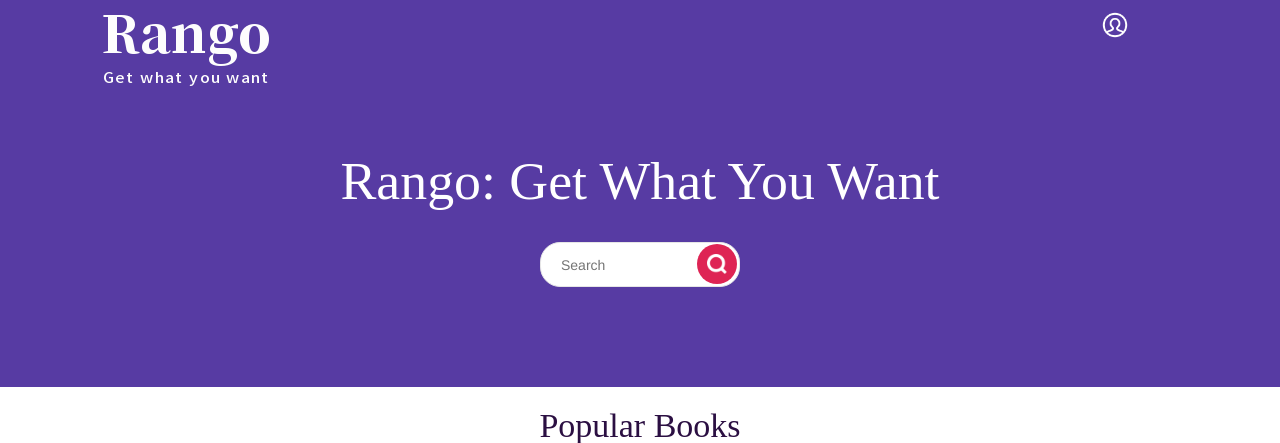
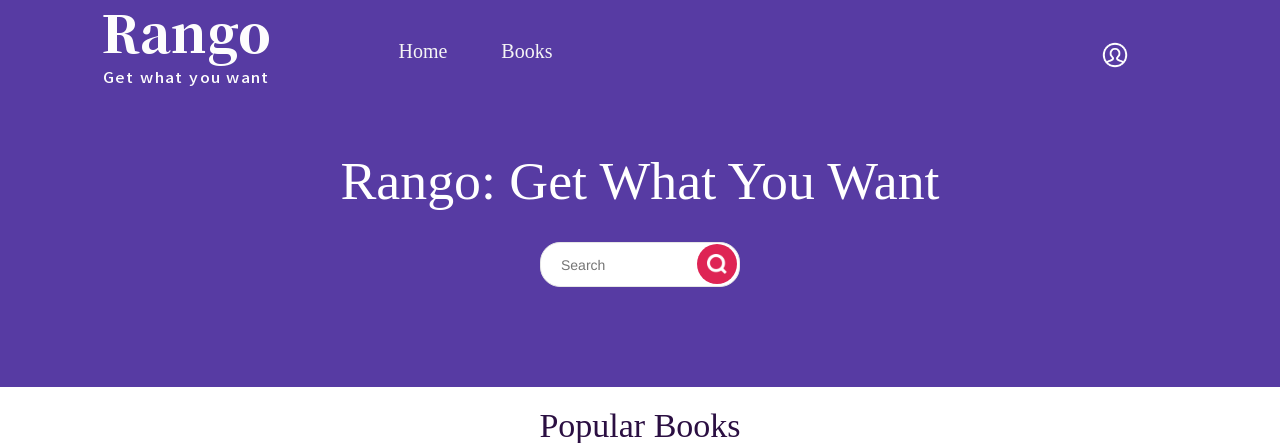
Before and after one commit to qinyuguan/Rango, a Django app: page / in a window 1280 px wide. Shown: the top 443 px of the page. Run offline with Django 3.2, Linux system fonts and the light colour scheme.

Commit message:
update homepage

```diff
--- a/static/css/home.css
+++ b/static/css/home.css
@@ -19,7 +19,7 @@
     width: 30px;
     height: 30px;
     padding-right: 150px;
-    padding-top: 10px;
+    padding-top: 40px;
 }
 
 .title{
@@ -89,3 +89,26 @@
 .home-footer{
     font: 20px "GT Super Bold",serif;
 }
+
+.home-items{
+    float: left;
+    display: inline-block;
+    margin-left: 100px;
+}
+
+.home-item{
+    display: inline-block;
+    border-radius: 20px;
+    font: 20px "GT Super Bold",serif;
+    color: whitesmoke;
+    height: 60px;
+    width: 100px;
+    text-align: center;
+    padding-top: 40px;
+}
+
+.home-items a:hover{
+    font-weight: bolder;
+    cursor: pointer;
+    background-color: yellow;
+}
--- a/templates/rango/base_home.html
+++ b/templates/rango/base_home.html
@@ -25,6 +25,10 @@
     <div class="home-logo">
         <img src="{% static 'images/logo.png' %}"/>
     </div>
+    <div class="home-items">
+        <a class="home-item" href="{% url 'rango:index' %}">Home</a>
+        <a class="home-item" href="{% url 'rango:products' %}">Books</a>
+    </div>
     <div class="home-operation">
         <a href="#"><img src="{% static 'images/user.png' %}"/> </a>
     </div>
```
